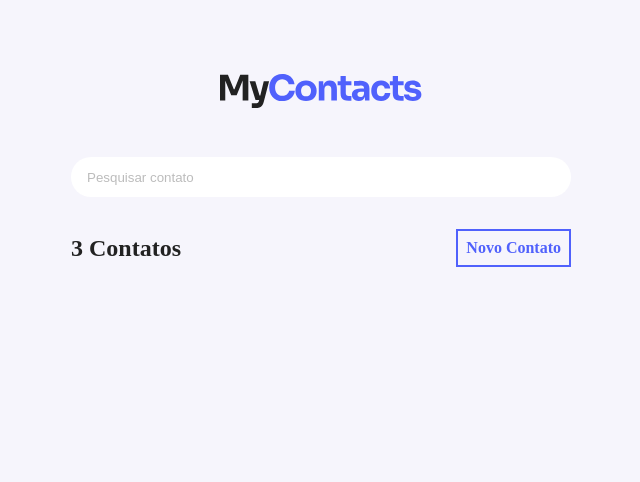
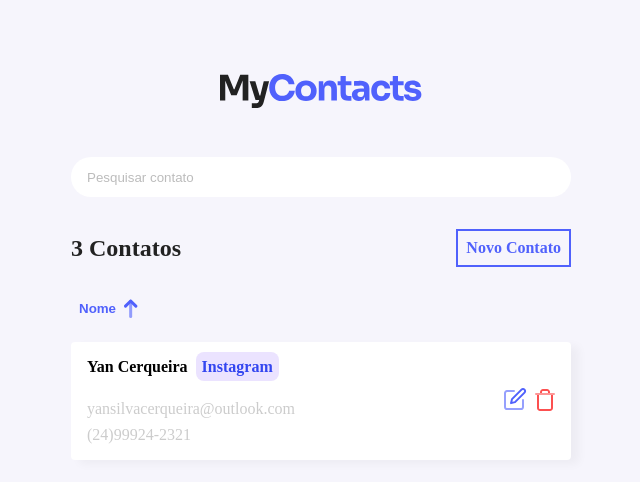
Before and after one commit to yansilvacerqueira/contact-front, a React (Create React App) app: page / in a window 1280 px wide. Shown: the top 482 px of the page, without its empty margins (319-959 px from the left). Built offline with nearby package versions, Linux system fonts and the light colour scheme.

Commit message:
feat: complete the ContactsList

```diff
--- a/package.json
+++ b/package.json
@@ -42,6 +42,7 @@
     ]
   },
   "devDependencies": {
+    "@babel/plugin-proposal-private-property-in-object": "^7.21.11",
     "@types/styled-components": "^5.1.34"
   }
 }
--- a/src/components/ContactsList/ContactsList.tsx
+++ b/src/components/ContactsList/ContactsList.tsx
@@ -1,4 +1,7 @@
-import { Container, Header } from './styles';
+import { Container, Header, ListContainer, Card } from './styles';
+import arrow from '../../assets/images/arrowIcon.svg';
+import edit from '../../assets/images/editIcon.svg';
+import trash from '../../assets/images/deleteIcon.svg';
 
 export const ContactsList = () => {
   return (
@@ -7,6 +10,35 @@ export const ContactsList = () => {
         <strong>3 Contatos</strong>
         <a href="/">Novo Contato</a>
       </Header>
+
+      <ListContainer>
+        <button type="button" className="sort-button">
+          <span>Nome</span>
+          <img src={arrow} alt="Arrow to order by name" />
+        </button>
+
+        <Card>
+          <div className="about">
+            <div className="contact-name-category">
+              <strong>Yan Cerqueira</strong>
+              <span>Instagram</span>
+            </div>
+
+            <span>yansilvacerqueira@outlook.com</span>
+            <span>(24)99924-2321</span>
+          </div>
+
+          <div className="actions">
+            <a href="/edit" aria-label="edit">
+              <img src={edit} alt="Edit Icon" />
+            </a>
+
+            <button type="button" className="delete" aria-label="delete">
+              <img src={trash} alt="Delete Icon" />
+            </button>
+          </div>
+        </Card>
+      </ListContainer>
     </Container>
   );
 };
--- a/src/components/ContactsList/styles.ts
+++ b/src/components/ContactsList/styles.ts
@@ -1,6 +1,6 @@
 import styled from 'styled-components';
 
-export const Container = styled.header`
+export const Container = styled.div`
   margin-top: 32px;
 `;
 
@@ -28,3 +28,70 @@ export const Header = styled.header`
     font-size: 24px;
   }
 `;
+
+export const ListContainer = styled.div`
+  margin-top: 24px;
+
+  .sort-button {
+    display: flex;
+    align-items: center;
+    padding: 8px;
+
+    border: none;
+    background: none;
+
+    color: ${({ theme }) => theme.primary.main};
+    font-weight: bold;
+
+    margin-bottom: 16px;
+
+    img {
+      margin-left: 8px;
+    }
+  }
+`;
+
+export const Card = styled.div`
+  background: #fff;
+  box-shadow: 8px 4px 10px rgba(0, 0, 0, 0.04);
+  padding: 16px;
+  border-radius: 4px;
+
+  display: flex;
+  align-items: center;
+  justify-content: space-between;
+
+  & + & {
+    margin-top: 16px;
+  }
+
+  .about {
+    display: flex;
+    flex-direction: column;
+
+    span {
+      color: #ccc;
+      margin-top: 8px;
+    }
+  }
+
+  .about .contact-name-category {
+    margin-bottom: 16px;
+    strong {
+      margin-right: 8px;
+    }
+    span {
+      background: ${({ theme }) => theme.primary.lighter};
+      color: ${({ theme }) => theme.primary.dark};
+      font-weight: bold;
+      padding: 6px;
+      border-radius: 8px;
+    }
+  }
+
+  .actions .delete {
+    border: none;
+    background: none;
+    margin-left: 8px;
+  }
+`;
```
Also changed, not shown: 2 other files (tests, documents, lock files or other folders).
